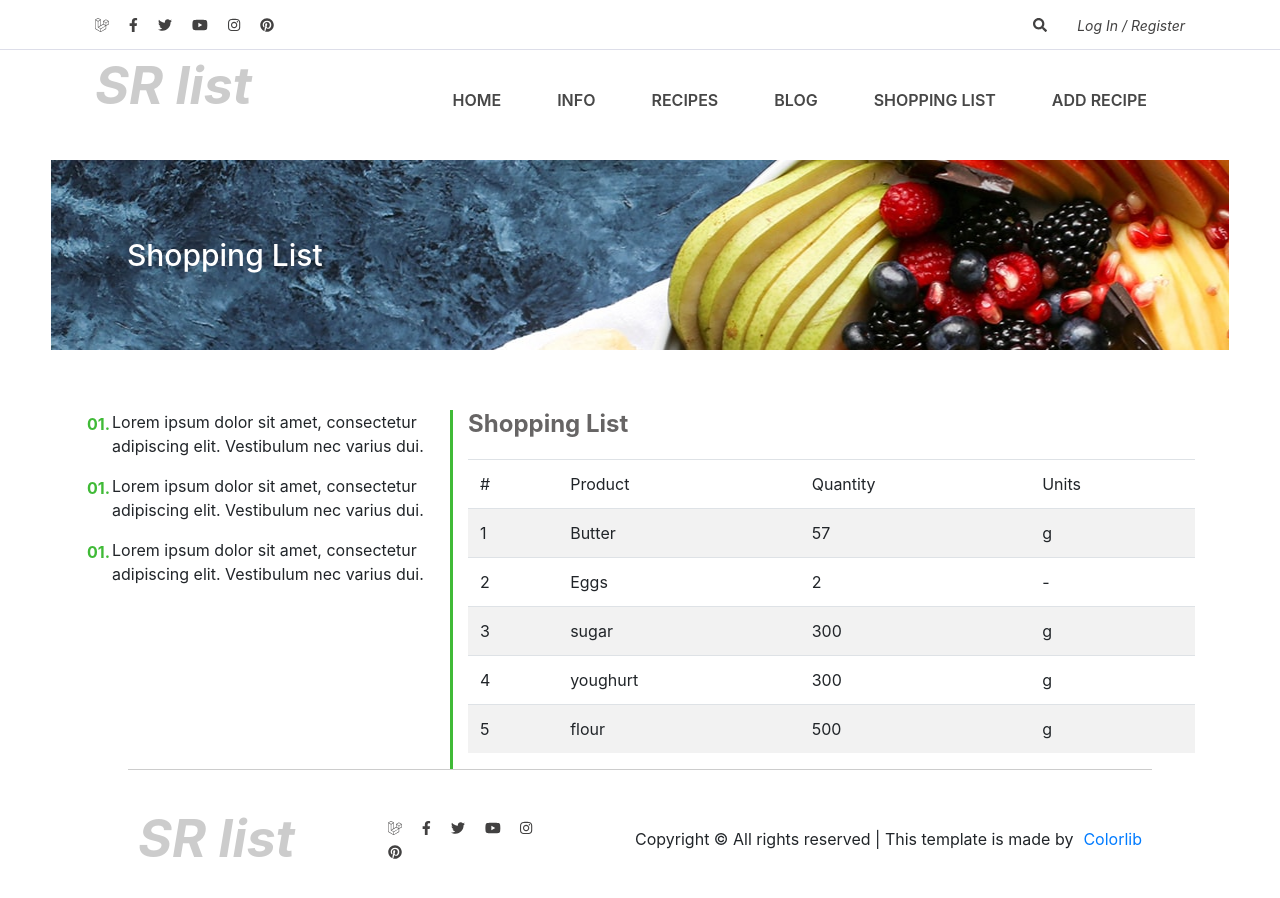
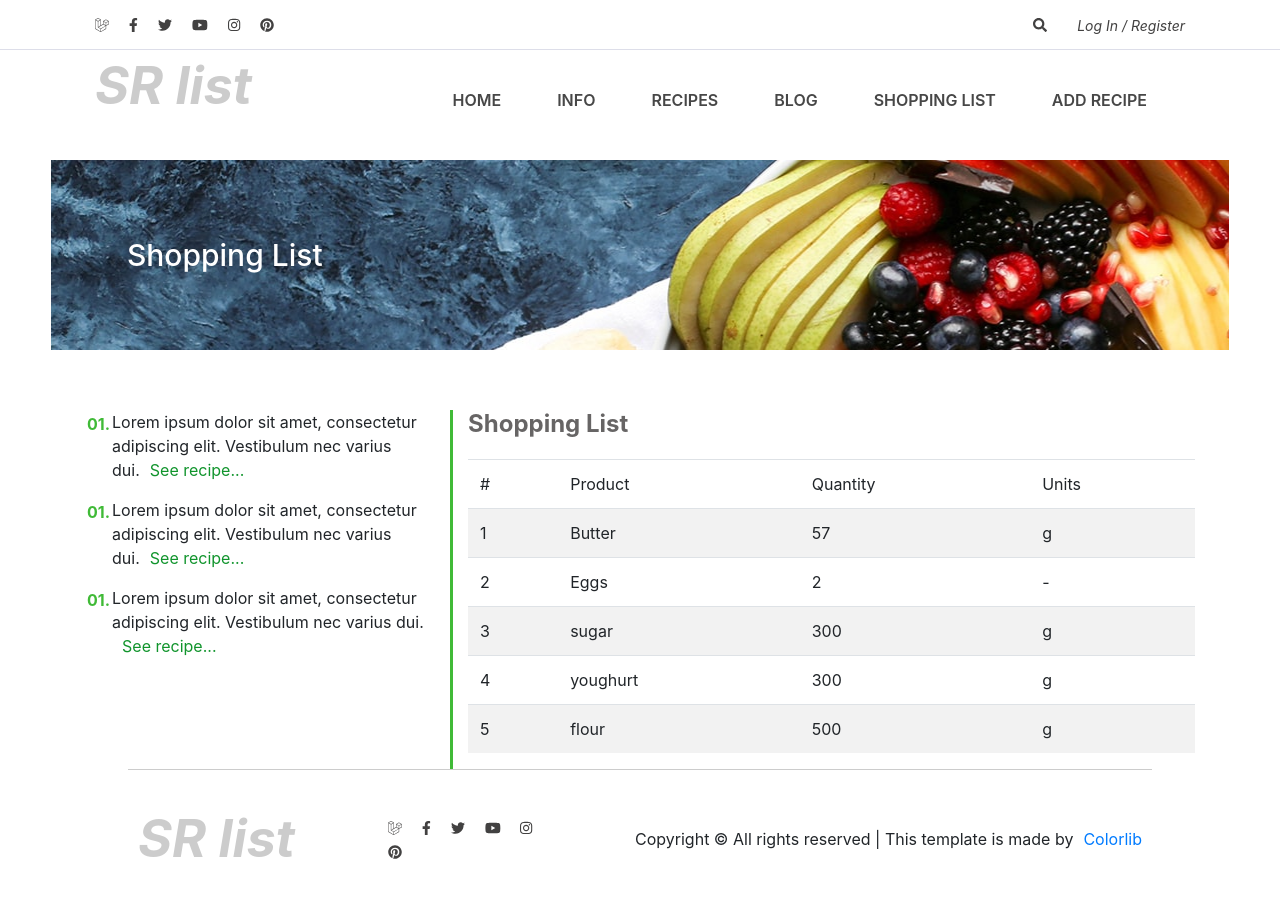
Before and after one commit to kokolina1888/sr-list, a React (Create React App) app in the folder sr-list/: page / in a window 1280 px wide. Shown: the top 898 px of the page. Built offline with nearby package versions, Linux system fonts and the light colour scheme.

Commit message:
shopping list
link to see the recipe added

```diff
--- a/sr-list/src/components/UI/link/link.module.css
+++ b/sr-list/src/components/UI/link/link.module.css
@@ -51,3 +51,13 @@
     width: 100%;
     text-align: center
 }
+
+.shopping-list {
+    cursor: ponter;
+    color: #10942c;
+}
+
+.shopping-list:hover {
+    text-decoration: underline;
+    color: #10942c;
+}
--- a/sr-list/src/components/shoppingList/index.js
+++ b/sr-list/src/components/shoppingList/index.js
@@ -1,6 +1,7 @@
 import React, { Component } from 'react';
 import styles from "./index.module.css";
 import Breadcrumb from '../breadcrumb'
+import Link from '../UI/link/link';
 
 class ShoppingList extends Component {
     render() {
@@ -16,6 +17,9 @@ class ShoppingList extends Component {
                       <p>
                         Lorem ipsum dolor sit amet, consectetur adipiscing elit.
                         Vestibulum nec varius dui.
+                        <Link href="/" type="shopping-list">
+                          See recipe...
+                        </Link>
                       </p>
                     </div>
                     <div className="single-preparation-step d-flex">
@@ -23,6 +27,9 @@ class ShoppingList extends Component {
                       <p>
                         Lorem ipsum dolor sit amet, consectetur adipiscing elit.
                         Vestibulum nec varius dui.
+                        <Link href="/" type="shopping-list">
+                          See recipe...
+                        </Link>
                       </p>
                     </div>
                     <div className="single-preparation-step d-flex">
@@ -30,10 +37,13 @@ class ShoppingList extends Component {
                       <p>
                         Lorem ipsum dolor sit amet, consectetur adipiscing elit.
                         Vestibulum nec varius dui.{" "}
+                        <Link href="/" type="shopping-list">
+                          See recipe...
+                        </Link>
                       </p>
                     </div>
                   </div>
-                  <div className={styles['container'] + " col-12 col-lg-8"}>
+                  <div className={styles["container"] + " col-12 col-lg-8"}>
                     <h4 className={styles.title}>Shopping List</h4>
                     <table className="table table-striped">
                       <thead>
@@ -77,7 +87,6 @@ class ShoppingList extends Component {
                         </tr>
                       </tbody>
                     </table>
-
                   </div>
                 </div>
               </div>
```
Lines whose indentation alone changed are shown as unchanged.
